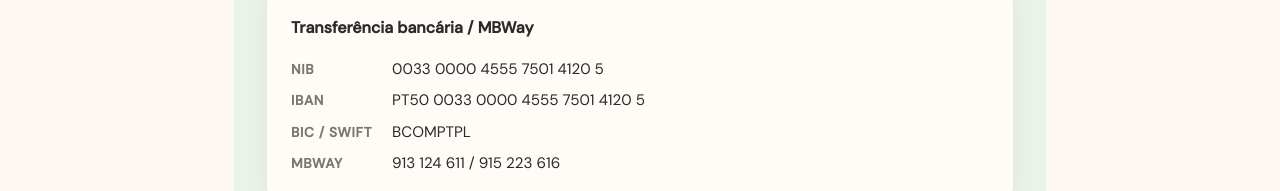
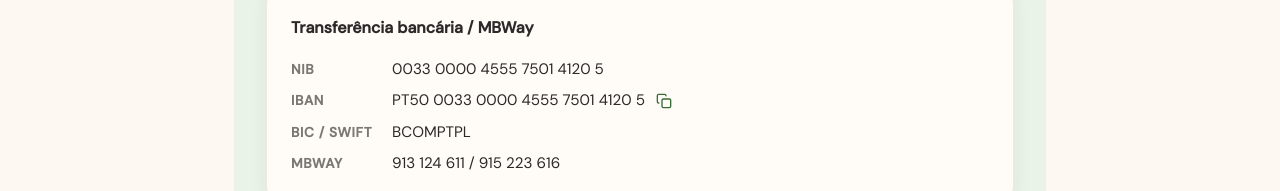
Before and after one commit to MonicaFidalgo/maozinhas, a React (Vite) app: page /apoiar in a window 1280 px wide. Shown: the part 480-671 px from the top of the page. Built offline with nearby package versions, Linux system fonts and the light colour scheme; no server answers.

Commit message:
add copiar to iban

```diff
--- /dev/null
+++ b/src/components/icons/IconCheck.jsx
@@ -0,0 +1,7 @@
+export default function IconCheck({ size = 16 }) {
+  return (
+    <svg width={size} height={size} viewBox="0 0 24 24" fill="none" stroke="currentColor" strokeWidth="2.5">
+      <polyline points="20 6 9 17 4 12" />
+    </svg>
+  );
+}
--- /dev/null
+++ b/src/components/icons/IconCopy.jsx
@@ -0,0 +1,8 @@
+export default function IconCopy({ size = 16 }) {
+  return (
+    <svg width={size} height={size} viewBox="0 0 24 24" fill="none" stroke="currentColor" strokeWidth="2">
+      <rect x="9" y="9" width="13" height="13" rx="2" />
+      <path d="M5 15H4a2 2 0 0 1-2-2V4a2 2 0 0 1 2-2h9a2 2 0 0 1 2 2v1" />
+    </svg>
+  );
+}
--- a/src/pages/Apoiar.jsx
+++ b/src/pages/Apoiar.jsx
@@ -1,6 +1,17 @@
+import { useState } from "react";
 import styles from "./Apoiar.module.css";
+import IconCopy from "../components/icons/IconCopy";
+import IconCheck from "../components/icons/IconCheck";
 
 export default function Apoiar() {
+  const [copied, setCopied] = useState(false);
+
+  function handleCopy() {
+    navigator.clipboard.writeText("PT50003300004555750141205");
+    setCopied(true);
+    setTimeout(() => setCopied(false), 2000);
+  }
+
   return (
     <div className={styles.page}>
       <section className={styles.hero}>
@@ -21,7 +32,12 @@ export default function Apoiar() {
             <dt>NIB</dt>
             <dd>0033 0000 4555 7501 4120 5</dd>
             <dt>IBAN</dt>
-            <dd>PT50 0033 0000 4555 7501 4120 5</dd>
+            <dd className={styles.ibanRow}>
+              PT50 0033 0000 4555 7501 4120 5
+              <button onClick={handleCopy} className={styles.copyBtn} title="Copiar IBAN" aria-label="Copiar IBAN">
+                {copied ? <IconCheck /> : <IconCopy />}
+              </button>
+            </dd>
             <dt>BIC / SWIFT</dt>
             <dd>BCOMPTPL</dd>
             <dt>MBWay</dt>
--- a/src/pages/Apoiar.module.css
+++ b/src/pages/Apoiar.module.css
@@ -107,6 +107,29 @@
   word-break: break-all;
 }
 
+.ibanRow {
+  display: flex;
+  align-items: center;
+  gap: 0.5rem;
+}
+
+.copyBtn {
+  background: none;
+  border: none;
+  cursor: pointer;
+  color: var(--green);
+  padding: 0.2rem;
+  border-radius: 4px;
+  display: flex;
+  align-items: center;
+  transition: color 0.15s, background 0.15s;
+}
+
+.copyBtn:hover {
+  color: var(--charcoal);
+  background: var(--border);
+}
+
 /* List */
 .list {
   list-style: none;
```
